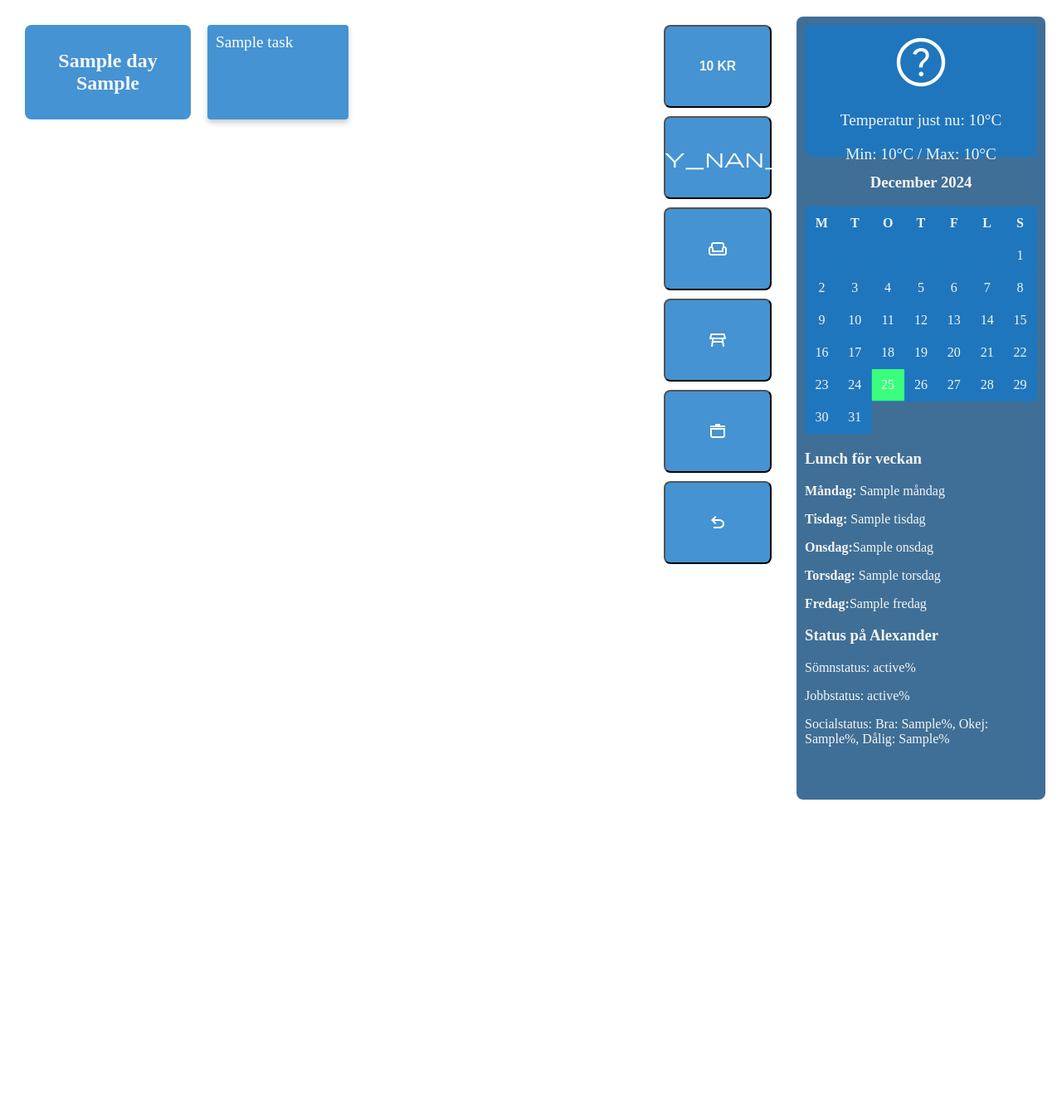
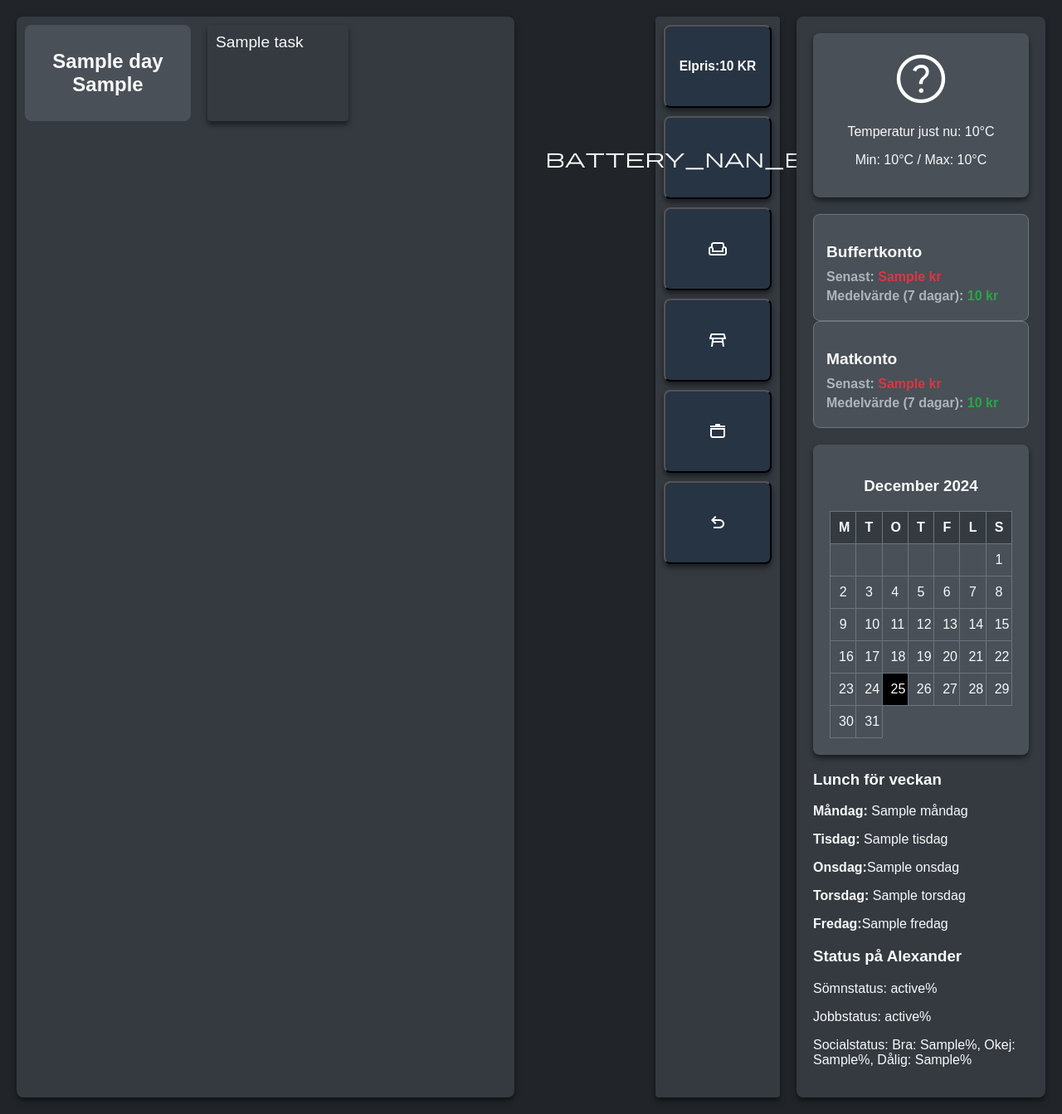
Before and after one commit to daajmen/panelProject, a Flask app: template templates/index.html in a window 1280 px wide. Shown: the whole page at 83% size. Before the commit the page ends 964 px from the top, so only its background shows below. Run offline with Flask 3, Linux system fonts and the light colour scheme; the template is opened without the code that fills it: most values are stand-ins (such as "Sample title", 1, 10 or a date in 2020); parts of the project's set-up code (start-up, migrations or seed data) failed here and were passed over.

Commit message:
darkmode, accountplace on front

```diff
--- a/app.py
+++ b/app.py
@@ -5,7 +5,8 @@
 from utils.handlerSQL import fetch_database, fetch_healthresults  # Importera SQL-logiken från handlerSQL.py
 from utils.sql_receipt_handler import present_data
 from utils.api_skolmaten import fetch_skolmat
-from utils.sql_money import insert_accountbalance, create_database, get_connection
+from utils.sql_money import insert_accountbalance, create_database, get_connection, calculate_last_7_days
+
 
 app = Flask(__name__)
 
@@ -29,6 +30,7 @@
     lunch_week = fetch_skolmat() or {}
     electric_price = fetch_value('sensor.furulundsvagen_5a_elpris')
     hanna_carBattery = fetch_value('sensor.battery_level')
+    matkonto_avg, buffert_avg, latest_matkonto, latest_buffert = calculate_last_7_days()
 
     return render_template('index.html',week_data=week_data,
         weather_data= {'current_temp': daily_weather.current_temp,
@@ -47,7 +49,13 @@
             'fredag': lunch_week.get('rätt_5', 'Ingen information')},
 
         elpris = {'actual_price' : electric_price},
-        hanna_bil = {'battery' : hanna_carBattery})
+        hanna_bil = {'battery' : hanna_carBattery},
+        account_data = {
+            'matkonto_avg': matkonto_avg,
+            'buffert_avg': buffert_avg,
+            'latest_matkonto': latest_matkonto,
+            'latest_buffert': latest_buffert
+        })
 
 @app.route('/debug', methods=['GET', 'POST'])
 def debug():
--- a/static/calendar.js
+++ b/static/calendar.js
@@ -42,7 +42,7 @@
 
                 // Markera dagens datum
                 if (date === currentDate) {
-                    cell.style.backgroundColor = '#3bff7c';  // Färga dagens datum gult
+                    cell.style.backgroundColor = '#000000';  // Färga dagens datum gult
                 }
 
                 date++;
--- a/static/style.css
+++ b/static/style.css
@@ -1,114 +1,113 @@
-/* Ställ in bakgrundsfärgen för hela sidan */
+/* Modern och mörkare färgpalett */
 body, html {
-    background-color: #ffffff; /* Mörk bakgrund */
+    background-color: #212529; /* Mörkgrå bakgrund */
     margin: 0;
     padding: 0;
     height: 100%;
+    font-family: 'Arial', sans-serif;
+    color: #f8f9fa; /* Ljusgrå text */
 }
 
-/*Huvud container*/
+/* Huvudcontainer */
 .main-container {
     display: grid;
-    grid-template-columns: 2fr 1fr 1fr; /* Tre kolumner: container, app-container, sidebar */
-    gap: 20px; /* Utrymme mellan kolumner */
+    grid-template-columns: 2fr 1fr 1fr;
+    gap: 20px;
     padding: 20px;
 }
 
-/*Kalender container*/
+/* Kalendercontainer */
 .container {
-    grid-column: 1 / 2; /* Första kolumnen */
-    background-color: #fdfdfd00; /* Exempel på bakgrundsfärg */
+    grid-column: 1 / 2;
+    background-color: #343a40;
     padding: 10px;
     border-radius: 8px;
+    box-shadow: 0px 4px 6px rgba(0, 0, 0, 0.5);
+    color: #f8f9fa;
 }
 
-/*Knapp/app container*/
+/* Knapp/app-container */
 .app-container {
-    grid-column: 2 / 3; /* Placera i andra kolumnen */
-    justify-self: end; /* Flytta den till höger inom sin kolumn */
-    gap: 20px; /* Utrymme mellan knapparna */
-    background-color: rgba(200, 200, 200, 0); /* Bakgrundsfärg */
+    grid-column: 2 / 3;
+    justify-self: end;
+    gap: 20px;
+    background-color: #343a40;
     padding: 10px;
     border-radius: 4px;
     text-align: right;
-    width: 130px; /* Sätter en smalare bredd för hela containern */
+    width: 130px;
+    box-shadow: 0px 4px 6px rgba(0, 0, 0, 0.5);
 }
 
-/*Sidebar container*/
+/* Sidebar */
 .sidebar {
-    grid-column: 3 / 4; /* Tredje kolumnen */
-    background-color: rgba(15, 75, 124, 0.8); /* Exempel på bakgrundsfärg */
-    padding: 10px;
+    grid-column: 3 / 4;
+    background-color: #343a40;
+    padding: 20px;
     border-radius: 8px;
-    color: #f5f5f5;
+    box-shadow: 0px 4px 6px rgba(0, 0, 0, 0.5);
+    color: #f8f9fa;
 }
 
 /* Väderwidget */
 .weather-widget {
-    background-color: rgba(23, 120, 199, 0.8);
-    padding: 10px;
-    height: 15%;
+    background-color: #495057;
+    padding: 20px;
     border-radius: 8px;
-    color: #f5f5f5;
+    box-shadow: 0px 4px 6px rgba(0, 0, 0, 0.5);
+    color: #f8f9fa;
     text-align: center;
-    font-size: 1.2rem; /* Öka textstorleken */
-    margin-bottom: 20px; /* Lägg till marginal under */
-
+    margin-bottom: 20px;
 }
 
 .weather-icon {
     font-size: 70px !important;
-    color: #ffffff; /* Anpassa färgen om du vill */
+    color: #1a73e8;
 }
 
-/* Appwidget */
+/* App-widget */
 .app-widget {
-    background-color: rgba(23, 120, 199, 0.8);
-    padding: 5px;
-    height: 15%;
+    background-color: #495057;
+    padding: 10px;
     border-radius: 10px;
-    color: #f5f5f5;
+    box-shadow: 0px 4px 6px rgba(0, 0, 0, 0.5);
+    color: #f8f9fa;
     text-align: center;
-    font-size: 1rem; /* Öka textstorleken */
-
 }
 
-
-/* Justera avståndet mellan raderna och kolumnerna */
+/* Justera avstånd mellan rader och kolumner */
 .row {
     display: grid;
-    grid-template-columns: 200px 1fr; /* 1 fast kolumn för dagen, 1 flexibel för events */
-    gap: 20px; /* Lägg till mer utrymme mellan dag och event */
+    grid-template-columns: 200px 1fr;
+    gap: 20px;
     align-items: stretch;
-    margin-bottom: 20px; /* Lägg till mellanrum under varje rad */
+    margin-bottom: 20px;
 }
 
 /* Dagkolumn */
 .day-column {
-    background-color: rgba(23, 120, 199, 0.8);
+    background-color: #495057;
     padding: 10px;
     border-radius: 8px;
-    color: #f5f5f5;
+    color: #f8f9fa;
     text-align: center;
 }
 
-/* Justera event-container */
+/* Eventcontainer */
 .event-container {
     display: grid;
-    grid-template-columns: repeat(auto-fill, minmax(150px, 1fr)); /* Fler kolumner för events, dynamisk bredd */
-    gap: 20px; /* Lägg till mer utrymme mellan eventen */
+    grid-template-columns: repeat(auto-fill, minmax(150px, 1fr));
+    gap: 20px;
 }
 
 /* Individuella events */
 .task {
-    background-color: rgba(23, 120, 199, 0.8);
+    background-color: #343a40;
     padding: 10px;
     border-radius: 4px;
-    color: white;
-    word-wrap: break-word;
-    white-space: normal;
-    box-shadow: 0 4px 6px rgba(0, 0, 0, 0.2);
-    font-size: 1.2rem; /* Öka textstorleken */
+    color: #f8f9fa;
+    box-shadow: 0 4px 6px rgba(0, 0, 0, 0.5);
+    font-size: 1.2rem;
 }
 
 /* Stil för aktuell vecka högst upp */
@@ -118,14 +117,18 @@
 }
 
 .week-header h1 {
-    font-size: 2rem; /* Gör texten större */
-    color: #f5f5f5;
+    font-size: 2rem;
+    color: #f8f9fa;
 }
 
-
+/* Kalender */
 .calendar-widget {
     margin-top: 20px;
     text-align: center;
+    background-color: #495057;
+    padding: 20px;
+    border-radius: 8px;
+    box-shadow: 0px 4px 6px rgba(0, 0, 0, 0.5);
 }
 .calendar-table {
     width: 100%;
@@ -134,82 +137,133 @@
 }
 .calendar-table th, .calendar-table td {
     padding: 10px;
-    border: 1px solid rgba(23, 120, 199, 0.8);
+    border: 1px solid #6c757d;
+    color: #f8f9fa;
 }
 .calendar-table th {
-    background-color: rgba(23, 120, 199, 0.8);
+    background-color: #343a40;
 }
 .calendar-table td {
-    background-color: rgba(23, 120, 199, 0.8);
+    background-color: #495057;
 }
 .calendar-table td:hover {
-    background-color: rgba(23, 120, 199, 0.8);
+    background-color: #6c757d;
     cursor: pointer;
 }
 .selected {
-    background-color: #3bff7c;  /* Gul färg, byt ut om du vill ha annan */
+    background-color: #1a73e8;
+    color: #ffffff;
 }
 
-
-/*Dammsugare knappar i app-widget..*/
+/* Dammsugarknappar i app-widget */
 .button-container {
     display: flex;
-    flex-direction: column; /* Lägger knapparna under varandra */
-    gap: 10px; /* Avstånd mellan knapparna */
-    align-items: left; /* Centrerar knapparna horisontellt */
+    flex-direction: column;
+    gap: 10px;
+    align-items: left;
 }
 
 .fancy-button {
-    background-color: #47474752;
+    background-color: #6c757d;
     color: white;
     padding: 10px 20px;
-    border: rgb(0, 0, 0);
+    border: none;
     border-radius: 5px;
     cursor: pointer;
     font-size: 16px;
-    /*box-shadow: 0 4px #2d823e;*/
     transition: transform 0.2s ease, box-shadow 0.2s ease;
 }
 
 .fancy-button:hover {
-    background-color: #474747;
+    background-color: #495057;
     transform: translateY(-2px);
-    box-shadow: 0 6px #276936;
+    box-shadow: 0 6px 10px rgba(0, 0, 0, 0.5);
 }
 
 .fancy-button:active {
     transform: translateY(2px);
-    box-shadow: 0 2px #474747;
+    box-shadow: 0 2px 4px rgba(0, 0, 0, 0.5);
 }
 
-
+/* App-knappar */
 .app {
-    background-color: rgba(23, 120, 199, 0.8);
-    color: #f5f5f5;
-    width: 130px; /* Öka knappens bredd */
-    height: 100px; /* Öka knappens höjd */
-    padding: 5px; /* Mindre padding */
+    background-color: #273444;
+    color: #ffffff;
+    width: 130px;
+    height: 100px;
+    padding: 10px;
     border-radius: 8px;
-    text-align: right; /* Centrera horisontellt */
-    display: flex; /* Flexbox för bättre kontroll */
-    justify-content: center; /* Centrera ikonen horisontellt */
-    align-items: center; /* Centrera ikonen vertikalt */
-    margin-bottom: 10px; /* Mellanrum mellan knappar */
+    text-align: center;
+    display: flex;
+    justify-content: center;
+    align-items: center;
+    margin-bottom: 10px;
+    box-shadow: 0px 4px 6px rgba(0, 0, 0, 0.5);
+    transition: transform 0.2s ease, box-shadow 0.2s ease;
 }
 
-
 .app:hover {
-    background-color: #474747;
+    background-color: #174ea6;
     transform: translateY(-2px);
-    box-shadow: 0 6px #00328f;
+    box-shadow: 0 6px 10px rgba(0, 0, 0, 0.5);
 }
 
 .app:active {
     transform: translateY(2px);
-    box-shadow: 0 2px #474747;
+    box-shadow: 0 2px 4px rgba(0, 0, 0, 0.5);
 }
 
 .material-symbols-outlined {
-    font-size: 150px; /* Justera storleken här */
-    color: white; /* Om du vill ändra färgen */
+    font-size: 70px;
+    color: white;
 }
+
+/* Kontoinformation */
+.account-widget {
+    display: flex;
+    flex-direction: column;
+    gap: 20px;
+    padding: 20px;
+    border-radius: 10px;
+    background-color: #343a40;
+    box-shadow: 0px 4px 6px rgba(0, 0, 0, 0.5);
+    color: #f8f9fa;
+}
+
+.account {
+    padding: 15px;
+    border: 1px solid #6c757d;
+    border-radius: 8px;
+    background-color: #495057;
+}
+
+.account h3 {
+    margin-bottom: 10px;
+    color: #f8f9fa;
+    font-size: 1.2em;
+}
+
+.account p {
+    margin: 5px 0;
+    font-size: 1em;
+    color: #adb5bd;
+}
+
+.account-widget .account:first-child {
+    border-left: 5px solid #1a73e8;
+}
+
+.account-widget .account:last-child {
+    border-left: 5px solid #6c757d;
+}
+
+/* Positiva och negativa värden */
+.positive {
+    color: #28a745;
+    font-weight: bold;
+}
+
+.negative {
+    color: #dc3545;
+    font-weight: bold;
+}
--- a/templates/index.html
+++ b/templates/index.html
@@ -37,6 +37,7 @@
         </div>
         <div class="app-container">
             <button class="app">
+                <h3> Elpris:</h3>
                 <h3> {{elpris.actual_price}} KR </h3>
             </button>
             <button class="app">
@@ -55,7 +56,6 @@
             <button class="app"onclick="cleanAbort()">
                 <span class="material-symbols-outlined">undo</span>
             </button>
-
         </div>
         <div class="sidebar">
             <!-- Väder och annat på höger sida -->
@@ -64,7 +64,37 @@
                 <p>Temperatur just nu: {{ weather_data.current_temp }}°C </p>
                 <p>Min: {{ weather_data.min_temp }}°C / Max: {{ weather_data.max_temp }}°C</p>
             </div>
-            <div class="calendar-widget">
+            <div class="account">
+                <h3>Buffertkonto</h3>
+                <p>
+                    <strong>Senast:</strong>
+                    <span class="{{ 'positive' if account_data.latest_buffert >= 0 else 'negative' }}">
+                        {{ account_data.latest_buffert }} kr
+                    </span>
+                </p>
+                <p>
+                    <strong>Medelvärde (7 dagar):</strong>
+                    <span class="{{ 'positive' if account_data.buffert_avg >= 0 else 'negative' }}">
+                        {{ account_data.buffert_avg }} kr
+                    </span>
+                </p>
+            </div>
+            <div class="account">
+                <h3>Matkonto</h3>
+                <p>
+                    <strong>Senast:</strong>
+                    <span class="{{ 'positive' if account_data.latest_matkonto >= 0 else 'negative' }}">
+                        {{ account_data.latest_matkonto }} kr
+                    </span>
+                </p>
+                <p>
+                    <strong>Medelvärde (7 dagar):</strong>
+                    <span class="{{ 'positive' if account_data.matkonto_avg >= 0 else 'negative' }}">
+                        {{ account_data.matkonto_avg }} kr
+                    </span>
+                </p>
+            </div>
+                        <div class="calendar-widget">
                 <h3 id="calendar-month"></h3>
                 <table class="calendar-table">
                     <thead>
```
Also changed, not shown: utils/sql_money.py (+40 -0 lines), 1 other file.
